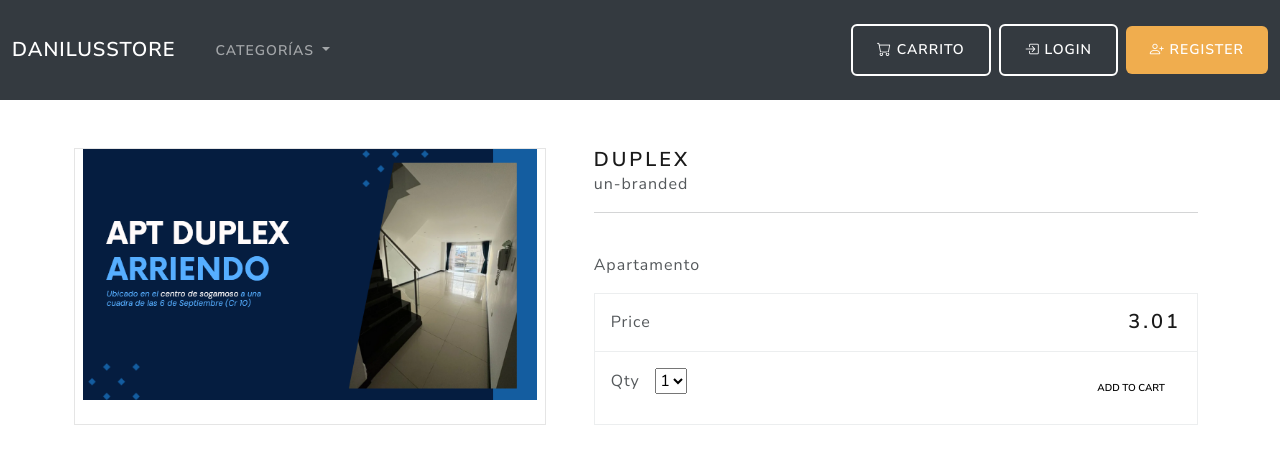
After one commit to Daniluss03/EcommerceDjango, a Django app: a page that uses ecommerce/store/templates/store/base.html in a window 1280 px wide. The commit adds this page. Shown: the top 464 px of the page. Run offline with Django 5.2, Linux system fonts and the light colour scheme; data comes from the database, SQL or seed files in the repository; both versions use the stored data as it was after the commit; some libraries are stand-ins or nearby versions.

Commit message:
create the product info template and de template for render all the  products in the main page ,also i created two functions to work with it

```diff
--- a/ecommerce/ecommerce/settings.py
+++ b/ecommerce/ecommerce/settings.py
@@ -63,6 +63,7 @@ TEMPLATES = [
                 'django.template.context_processors.request',
                 'django.contrib.auth.context_processors.auth',
                 'django.contrib.messages.context_processors.messages',
+                'store.views.categories'
             ],
         },
     },
--- a/ecommerce/store/models.py
+++ b/ecommerce/store/models.py
@@ -27,4 +27,4 @@ class Product(models.Model):
 
 
     def __str__(self):
-        return self.name
+        return self.title
--- a/ecommerce/store/templates/store/base.html
+++ b/ecommerce/store/templates/store/base.html
@@ -1,3 +1,5 @@
+{% load static %}
+
 <!DOCTYPE html>
 <html lang="en">
 <head>
@@ -28,11 +30,11 @@
                             Categorías
                         </a>
                         <ul class="dropdown-menu" aria-labelledby="categoriesDropdown">
-                            <li><a class="dropdown-item" href="#">Electrónica</a></li>
-                            <li><a class="dropdown-item" href="#">Ropa</a></li>
-                            <li><a class="dropdown-item" href="#">Hogar</a></li>
-                            <li><hr class="dropdown-divider"></li>
-                            <li><a class="dropdown-item" href="#">Ver todas</a></li>
+                            {% for category in all_categories %}
+                            <li>
+                                <a class="dropdown-item" href="/categorias/{{ category.id }}/">{{ category.name | capfirst}}</a>
+                            </li>
+                            {% endfor %}
                         </ul>
                     </li>
                 </ul>
@@ -52,14 +54,11 @@
         </div>
     </nav>
 
-
 {% block content %}
-
 
 {% endblock %}
 
-
-    <!-- Bootstrap JS -->
-    <script src="https://cdn.jsdelivr.net/npm/bootstrap@5.3.1/dist/js/bootstrap.bundle.min.js"></script>
+<!-- Bootstrap JS (loaded once) -->
+<script src="https://cdn.jsdelivr.net/npm/bootstrap@5.3.1/dist/js/bootstrap.bundle.min.js"></script>
 </body>
 </html>
--- /dev/null
+++ b/ecommerce/store/templates/store/product-info.html
@@ -0,0 +1,100 @@
+
+{% extends "./base.html" %}
+
+{% load static %}
+
+{% block content %}
+
+<div class="container">
+
+    <main class="pt-5">
+
+        <div class="row g-3">
+
+            <div class="col-md-5 col-lg-5 order-md-first bg-light">
+
+                <img class="img-fluid mx-auto d-block" alt="Responsive image" src="{{product.image.url}}"> <!-- Product image -->
+
+            </div>
+
+            <div class="col-md-7 col-lg-7 ps-md-3 ps-lg-5">
+
+                <h1 class="mb-0 h4"> {{product.title}} </h1>
+
+                <strong> {{product.brand}} </strong>
+
+
+                <hr>
+
+                <br>
+
+
+                <p> {{product.description}} </p>
+
+                <div class="border">
+
+                    <div class="col border-bottom">
+
+                        <div class="row p-3">
+
+                            <div class="col-6"> Price </div>
+
+                            <div class="col-6 text-end"><span class="h4 fw-bold">{{product.price}} </span></div>
+
+                        </div>
+
+                    </div>
+
+                    <div class="col">
+
+                        <div class="row p-3">
+
+                            <div class="col-6">
+
+
+                                <label for="select">Qty</label>
+
+                                &nbsp;
+
+                                <select id="select">
+
+                                    <option value="1">1</option>
+
+                                    <option value="2">2</option>
+
+                                    <option value="3">3</option>
+
+                                    <option value="4">4</option>
+
+                                </select>
+
+                            </div>
+
+                            <div class="col-6 text-end">
+
+                                <button type="button" id="add-button" value="" class="btn btn-secondary btn-sm">
+
+                                Add to cart
+
+                                </button>
+
+
+                            </div>
+
+                        </div>
+
+                    </div>
+
+                </div>
+
+            </div>
+
+        </div>
+
+    </main>
+
+    <br>
+
+</div>
+
+{% endblock %}
--- a/ecommerce/store/urls.py
+++ b/ecommerce/store/urls.py
@@ -8,4 +8,5 @@ from . import views
 urlpatterns = [
 
  path('',views.store,name='store'),
+ path('product/<slug:slug>',views.product_info,name='product-info')
 ]
--- a/ecommerce/store/views.py
+++ b/ecommerce/store/views.py
@@ -1,5 +1,19 @@
 from django.shortcuts import render
+from .models import Category,Product
 
+from django.shortcuts import get_object_or_404
 # Create your views here.
 def store(request):
-    return render(request,'store/store.html')
+    all_products=Product.objects.all()
+    context={'all_products':all_products}
+    return render(request,'store/store.html',context=context)
+
+def categories(request):
+    all_categories=Category.objects.all()
+    return {'all_categories':all_categories}
+
+
+def product_info(request,slug):
+    product=get_object_or_404(Product,slug=slug)
+    context={'product':product}
+    return render(request,"store/product-info.html",context=context)
```
Also changed, not shown: base (1).html (added, +172 -0 lines), ecommerce/store/templates/store/store.html (+43 -0 lines), ecommerce/db.sqlite3, ecommerce/static/media/images/apt1.png (added).
